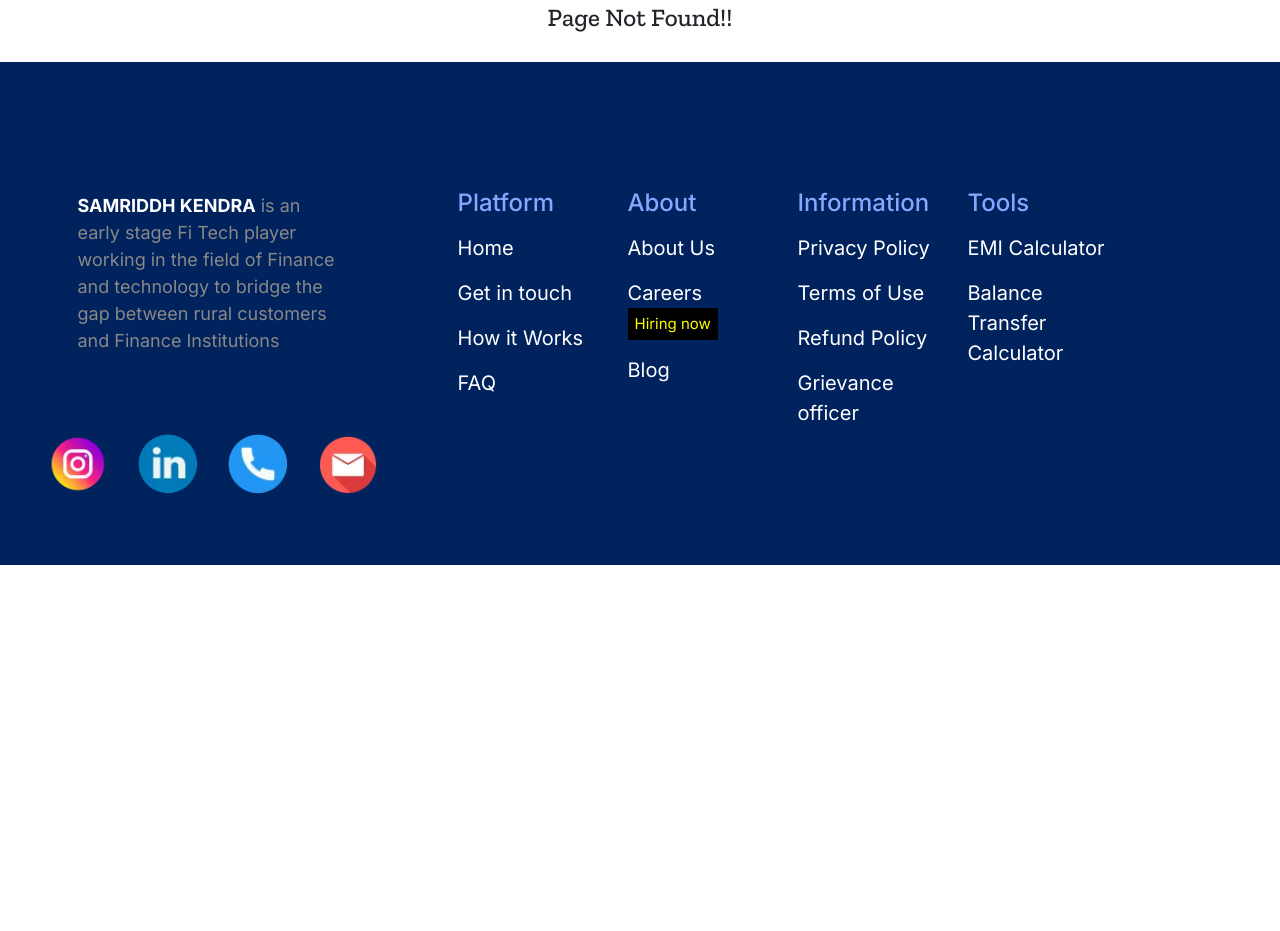
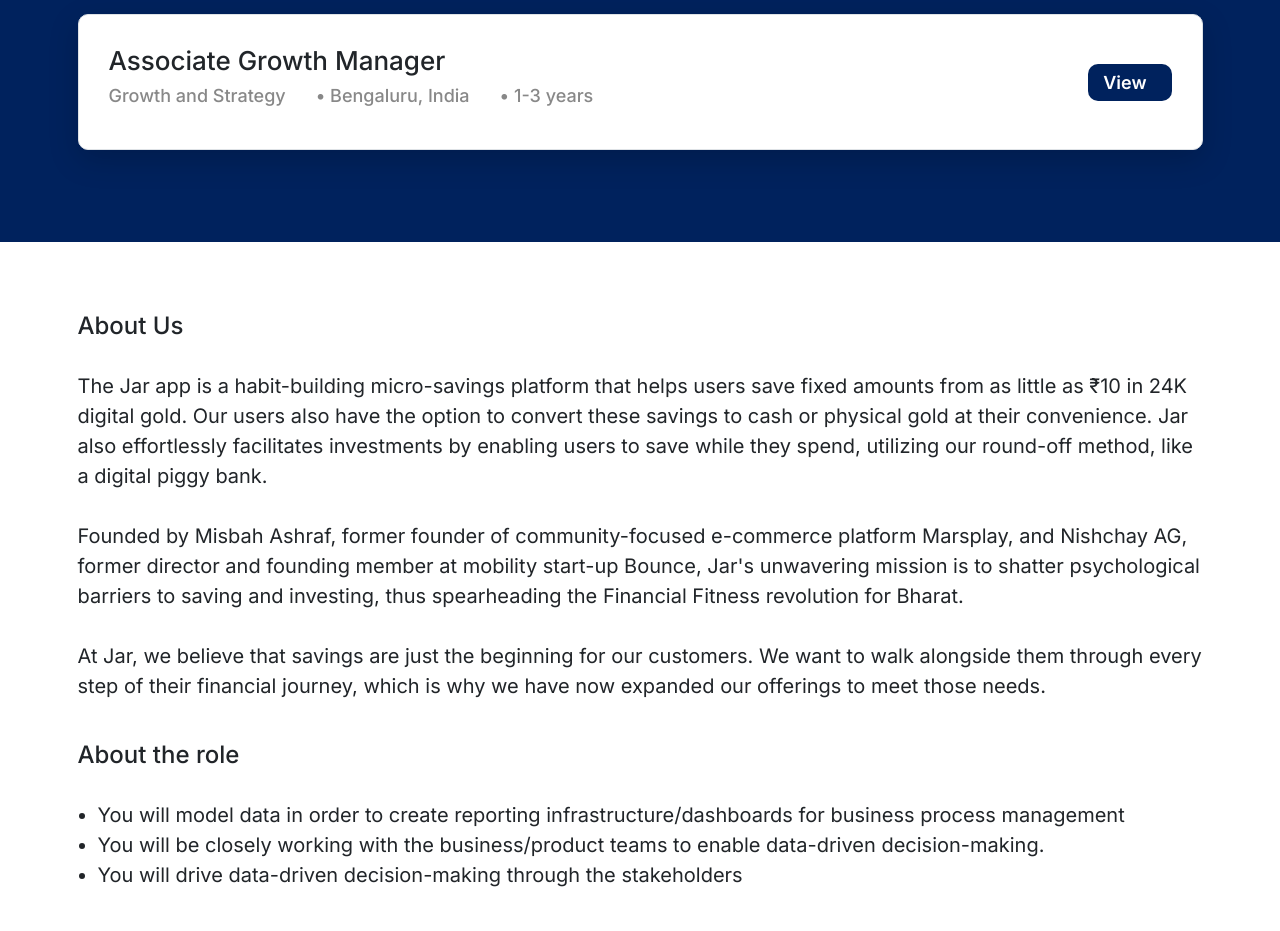
Before and after one commit to mohitanand744/Samriddh_React, a React (Vite) app: page /apply in a window 1280 px wide. Shown: the part 148-1079 px from the top of the page. Before the commit the page ends 800 px from the top, so only its background shows below. Built offline with nearby package versions, Linux system fonts and the light colour scheme.

Commit message:
inside career page  apply for job page ✅

```diff
--- /dev/null
+++ b/src/Pages/ApplyForJob.jsx
@@ -0,0 +1,209 @@
+import React from "react";
+import { Link } from "react-router-dom";
+import ApplyBtn from "../components/Buttons/ApplyBtn";
+
+const ApplyForJob = () => {
+  return (
+    <div className="applyForJob">
+      <section className="applyForJob_section1 mt-7 bg-dark-blue">
+        <div className="container">
+          <div className="bg-white p-5 shadow-lg border rounded-4 d-flex justify-content-between align-items-center gap-5">
+            <div className="">
+              <h2 className="fs-26 fw-medium font-inter">
+                Associate Growth Manager
+              </h2>
+              <div className="d-flex flex-wrap gap-lg-5 gap-md-4 gap-2">
+                <p className="fs-18 fw-medium font-inter text-light-gray">
+                  Growth and Strategy
+                </p>
+                <p className="fs-18 fw-medium font-inter text-light-gray">
+                  • Bengaluru, India
+                </p>
+                <p className="fs-18 fw-medium font-inter text-light-gray">
+                  • 1-3 years
+                </p>
+              </div>
+            </div>
+            <div className="">
+              <Link to="/apply">
+                <ApplyBtn
+                  textColor={"text-white"}
+                  bgColor="bg-dark-blue"
+                  text="View"
+                  arrow={false}
+                  arrowDark={false}
+                  width=""
+                />
+              </Link>
+            </div>
+          </div>
+        </div>
+      </section>
+
+      <section className="applyForJob_section2 mt-7">
+        <div className="container">
+          <div className="row flex-column gap-5">
+            <div className="aboutUs">
+              <h2 className="font-inter fw-medium fs-24">About Us</h2>
+              <p className="fs-20 font-inter mt-5">
+                The Jar app is a habit-building micro-savings platform that
+                helps users save fixed amounts from as little as ₹10 in 24K
+                digital gold. Our users also have the option to convert these
+                savings to cash or physical gold at their convenience. Jar also
+                effortlessly facilitates investments by enabling users to save
+                while they spend, utilizing our round-off method, like a digital
+                piggy bank.
+              </p>
+              <p className="fs-20 font-inter mt-5">
+                Founded by Misbah Ashraf, former founder of community-focused
+                e-commerce platform Marsplay, and Nishchay AG, former director
+                and founding member at mobility start-up Bounce, Jar's
+                unwavering mission is to shatter psychological barriers to
+                saving and investing, thus spearheading the Financial Fitness
+                revolution for Bharat.
+              </p>
+              <p className="fs-20 font-inter mt-5">
+                At Jar, we believe that savings are just the beginning for our
+                customers. We want to walk alongside them through every step of
+                their financial journey, which is why we have now expanded our
+                offerings to meet those needs.
+              </p>
+            </div>
+
+            <div className="role">
+              <h2 className="font-inter fw-medium fs-24">About the role</h2>
+
+              <ul className="mt-5">
+                <li className="fs-20 font-inter">
+                  You will model data in order to create reporting
+                  infrastructure/dashboards for business process management
+                </li>
+                <li className="fs-20 font-inter">
+                  You will be closely working with the business/product teams to
+                  enable data-driven decision-making.
+                </li>
+                <li className="fs-20 font-inter">
+                  You will drive data-driven decision-making through the
+                  stakeholders
+                </li>
+              </ul>
+            </div>
+            <div className="role">
+              <h2 className="font-inter fw-medium fs-24">
+                Roles and Responsibilities
+              </h2>
+
+              <ul className="mt-5">
+                <li className="fs-20 font-inter">
+                  You will model data in order to create reporting
+                  infrastructure/dashboards for business process management
+                </li>
+                <li className="fs-20 font-inter">
+                  You will be closely working with the business/product teams to
+                  enable data-driven decision-making.
+                </li>
+                <li className="fs-20 font-inter">
+                  You will drive data-driven decision-making through the
+                  stakeholders
+                </li>
+                <li className="fs-20 font-inter">
+                  You will drive the team to adopt new and innovative ways of
+                  solving business problems
+                </li>
+                <li className="fs-20 font-inter">
+                  Drive product strategy and execute the prioritized roadmap for
+                  your stream
+                </li>
+                <li className="fs-20 font-inter">
+                  Lead a cross-functional team, partnering with engineering,
+                  data, design, and other teams to ship major features and
+                  product improvements driving efficiency
+                </li>
+                <li className="fs-20 font-inter">
+                  You will influence new opportunities for business based on
+                  internal/external data
+                </li>
+                <li className="fs-20 font-inter">
+                  Define, track, and report on the key product, business, and
+                  customer metrics
+                </li>
+              </ul>
+            </div>
+
+            <div className="role">
+              <h2 className="font-inter fw-medium fs-24">
+                Experience and Qualifications
+              </h2>
+
+              <ul className="mt-5">
+                <li className="fs-20 font-inter">
+                  You will model data in order to create reporting
+                  infrastructure/dashboards for business process management
+                </li>
+                <li className="fs-20 font-inter">
+                  You will be closely working with the business/product teams to
+                  enable data-driven decision-making.
+                </li>
+                <li className="fs-20 font-inter">
+                  You will drive data-driven decision-making through the
+                  stakeholders
+                </li>
+                <li className="fs-20 font-inter">
+                  You will drive the team to adopt new and innovative ways of
+                  solving business problems
+                </li>
+                <li className="fs-20 font-inter">
+                  Drive product strategy and execute the prioritized roadmap for
+                  your stream
+                </li>
+                <li className="fs-20 font-inter">
+                  Lead a cross-functional team, partnering with engineering,
+                  data, design, and other teams to ship major features and
+                  product improvements driving efficiency
+                </li>
+                <li className="fs-20 font-inter">
+                  You will influence new opportunities for business based on
+                  internal/external data
+                </li>
+                <li className="fs-20 font-inter">
+                  Define, track, and report on the key product, business, and
+                  customer metrics
+                </li>
+              </ul>
+            </div>
+
+            <div className="aboutUs">
+              <h2 className="font-inter fw-medium fs-24">
+                Additional Information
+              </h2>
+              <p className="fs-20 font-inter mt-5">
+                Jar is a diverse and inclusive workplace that embraces the ideas
+                and perspectives of all employees, and recognises their efforts
+                and contributions regardless of ethnicity. Our workspace also
+                boasts a great blend of youth and experience, which helps us
+                maintain a transparent culture with no micromanagement. We also
+                have flexible working hours, and provide medical insurance to
+                all employees.
+              </p>
+            </div>
+
+            <div className="button mt-7">
+              <ApplyBtn
+                textColor={"text-white"}
+                bgColor="bg-dark-blue"
+                text="Apply"
+                arrow={false}
+                arrowDark={false}
+                fs={"fs-24"}
+                width="w-15"
+                fw={"fs-medium"}
+              />
+            </div>
+          </div>
+        </div>
+      </section>
+    </div>
+  );
+};
+
+export default ApplyForJob;
--- a/src/Pages/Career.jsx
+++ b/src/Pages/Career.jsx
@@ -1,6 +1,7 @@
 import React from "react";
 import ProductsTitles from "../components/Titles/ProductsTitles";
 import ApplyBtn from "../components/Buttons/ApplyBtn";
+import { Link } from "react-router-dom";
 
 const Career = () => {
   return (
@@ -166,6 +167,7 @@
                 </div>
               </div>
               <div className="">
+                <Link to="/apply">
                   <ApplyBtn
                     textColor={"text-white"}
                     bgColor="bg-dark-blue"
@@ -174,6 +176,7 @@
                     arrowDark={false}
                     width=""
                   />
+                </Link>
               </div>
             </div>
             <div className="bg-white p-5 shadow-lg border rounded-4 d-flex justify-content-between align-items-center gap-5">
@@ -194,6 +197,7 @@
                 </div>
               </div>
               <div className="">
+                <Link to="/apply">
                   <ApplyBtn
                     textColor={"text-white"}
                     bgColor="bg-dark-blue"
@@ -202,6 +206,7 @@
                     arrowDark={false}
                     width=""
                   />
+                </Link>
               </div>
             </div>
             <div className="bg-white p-5 shadow-lg border rounded-4 d-flex justify-content-between align-items-center gap-5">
@@ -222,6 +227,7 @@
                 </div>
               </div>
               <div className="">
+                <Link to="/apply">
                   <ApplyBtn
                     textColor={"text-white"}
                     bgColor="bg-dark-blue"
@@ -230,6 +236,7 @@
                     arrowDark={false}
                     width=""
                   />
+                </Link>
               </div>
             </div>
             <div className="bg-white p-5 shadow-lg border rounded-4 d-flex justify-content-between align-items-center gap-5">
@@ -250,6 +257,7 @@
                 </div>
               </div>
               <div className="">
+                <Link to="/apply">
                   <ApplyBtn
                     textColor={"text-white"}
                     bgColor="bg-dark-blue"
@@ -258,6 +266,7 @@
                     arrowDark={false}
                     width=""
                   />
+                </Link>
               </div>
             </div>
             <div className="bg-white p-5 shadow-lg border rounded-4 d-flex justify-content-between align-items-center gap-5">
@@ -278,6 +287,7 @@
                 </div>
               </div>
               <div className="">
+                <Link to="/apply">
                   <ApplyBtn
                     textColor={"text-white"}
                     bgColor="bg-dark-blue"
@@ -286,6 +296,7 @@
                     arrowDark={false}
                     width=""
                   />
+                </Link>
               </div>
             </div>{" "}
             <div className="bg-white p-5 shadow-lg border rounded-4 d-flex justify-content-between align-items-center gap-5">
@@ -306,6 +317,7 @@
                 </div>
               </div>
               <div className="">
+                <Link to="/apply">
                   <ApplyBtn
                     textColor={"text-white"}
                     bgColor="bg-dark-blue"
@@ -314,6 +326,7 @@
                     arrowDark={false}
                     width=""
                   />
+                </Link>
               </div>
             </div>
           </div>
--- a/src/Router/router.jsx
+++ b/src/Router/router.jsx
@@ -15,6 +15,7 @@
 import ProductDetailedPage from "../Pages/ProductDetailedPage";
 import EducationLoan from "../Pages/EducationLoan";
 import Career from "../Pages/Career";
+import ApplyForJob from "../Pages/ApplyForJob";
 
 export const router = createBrowserRouter(
   createRoutesFromElements(
@@ -27,6 +28,7 @@
       <Route path="become_our_partner" element={<BecomeOurPartner />} />
       <Route path="education_loan" element={<EducationLoan />} />{" "}
       <Route path="career" element={<Career />} />
+      <Route path="apply" element={<ApplyForJob />} />
       <Route
         path="*"
         element={
--- a/src/components/Buttons/ApplyBtn.jsx
+++ b/src/components/Buttons/ApplyBtn.jsx
@@ -1,9 +1,22 @@
 import React from "react";
 
-const ApplyBtn = ({ textColor, bgColor, text, arrow, arrowDark, width }) => {
+const ApplyBtn = ({
+  textColor,
+  bgColor,
+  text,
+  arrow,
+  arrowDark,
+  width,
+  fs,
+  fw,
+}) => {
   return (
     <button
-      className={`btn apply-button rounded-4 text-center ${width} fs-18 fw-semibold py-2 px-4 font-inter  border-none d-flex align-items-center ${textColor} ${bgColor} `}
+      className={`btn apply-button rounded-4 text-center ${width}  ${
+        fs ? fs : "fs-18"
+      } ${
+        fw ? fw : "fw-semibold"
+      } py-2 px-4 font-inter  border-none d-flex align-items-center ${textColor} ${bgColor} `}
     >
       <span className="me-3 text-center w-100">{text}</span>
       {arrow ? (
--- a/src/css/index.css
+++ b/src/css/index.css
@@ -134,6 +134,10 @@
 }
 .mb-20 {
   margin-bottom: 20rem;
+}
+
+.w-15 {
+  width: 13%;
 }
 
 .ms-10 {
@@ -2195,6 +2199,29 @@
 
 /***** End career Page Section *****/
 
+/***** applyForJob page Section *****/
+
+.applyForJob_section1 {
+  height: 40vh;
+  display: flex;
+  justify-content: center;
+  align-items: center;
+}
+
+.applyForJob_section2 {
+  li {
+    list-style-type: disc;
+  }
+  .button {
+    width: 100vw;
+    display: flex;
+    justify-content: center;
+    align-items: center;
+  }
+}
+
+/***** End applyForJob page Section *****/
+
 /***** Footer Section *****/
 
 .footer {
```
Lines whose indentation alone changed are shown as unchanged.
